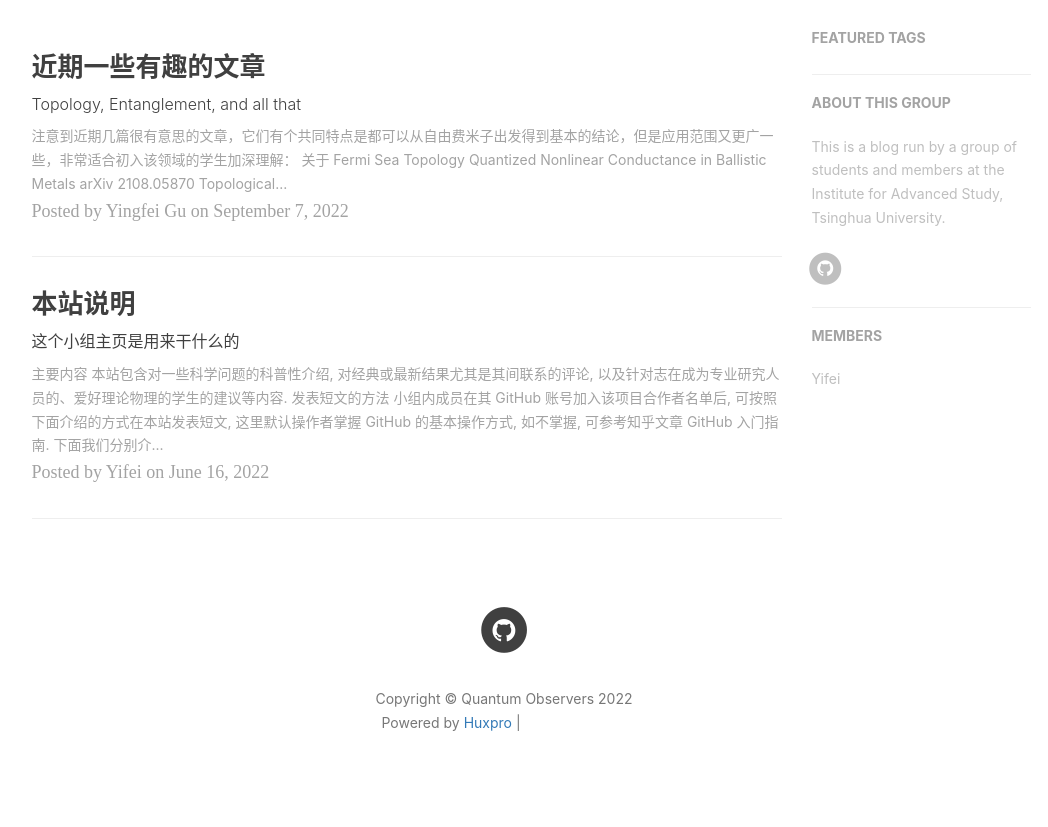
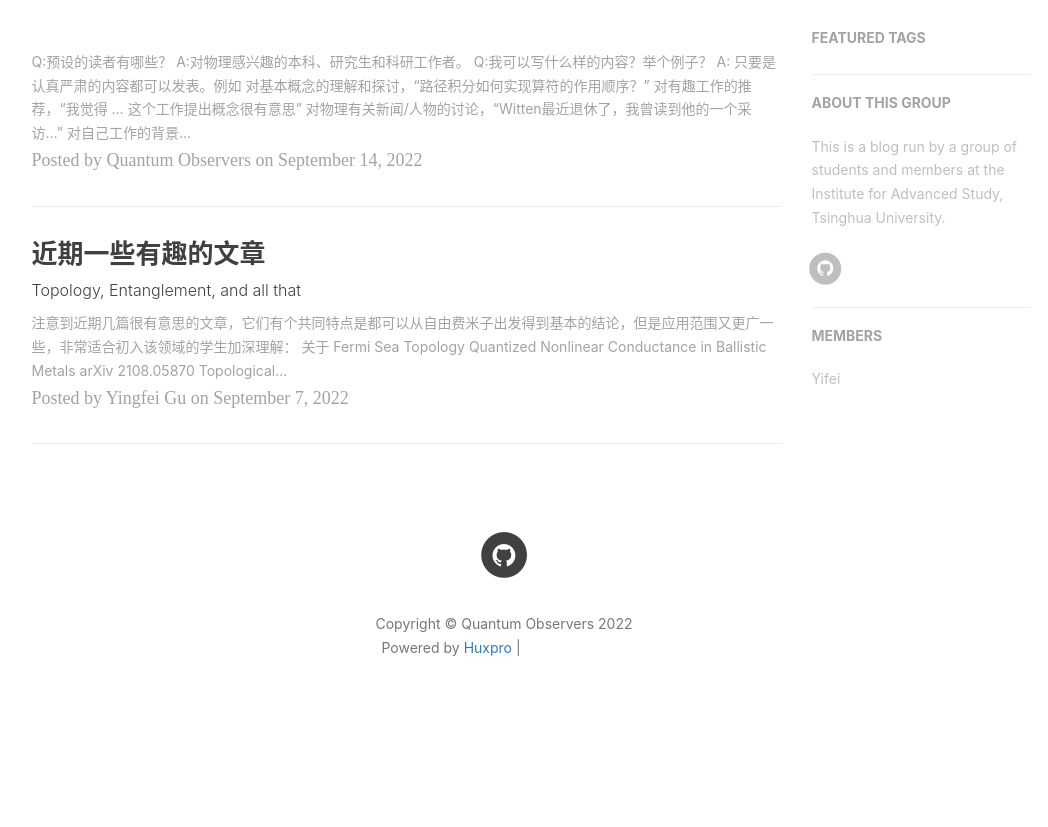
Before and after one commit to QuantumObserverIASTU/QuantumObserverIASTU.github.io, a Jekyll site: the page built from index.html, in a window 1280 px wide. Shown: the part 506-1333 px from the top of the page, without its empty margins (136-1184 px from the left). Built offline with Jekyll 4.4.1, drawn with Linux system fonts in a browser that asks for light colours; nearby versions of some CDN libraries; the list of posts is cut into pages by our own code; comment, search, counter and statistics services are not loaded; after the commit the page ends 1258 px from its top, so only the background shows below that; grey boxes are pictures that could not be loaded.

Commit message:
Update 2022-06-16-test.md

````diff
--- a/_posts/2022-06-16-test.md
+++ b/_posts/2022-06-16-test.md
@@ -1,7 +1,7 @@
 ---
 layout: post
-title: "本站说明"
-subtitle: "这个小组主页是用来干什么的"
+title: "本站发布说明 Q\&A"
+subtitle: "For Contributors"
 author: "Yifei"
 # header-img: "img/post-bg-web.jpg"
 # header-style: text
@@ -11,12 +11,44 @@
   - test
 ---
 
-## 主要内容
+## Q:预设的读者有哪些？
 
-本站包含对一些科学问题的科普性介绍, 对经典或最新结果尤其是其间联系的评论, 以及针对志在成为专业研究人员的、爱好理论物理的学生的建议等内容.
+A:对物理感兴趣的本科、研究生和科研工作者。
 
-## 发表短文的方法
+## Q:我可以写什么样的内容？举个例子？
 
+A: 只要是认真严肃的内容都可以发表。例如
+  * 对基本概念的理解和探讨，“路径积分如何实现算符的作用顺序？”
+  * 对有趣工作的推荐，“我觉得 ... 这个工作提出概念很有意思”
+  * 对物理有关新闻/人物的讨论，“Witten最近退休了，我曾读到他的一个采访...”
+  * 对自己工作的背景介绍。“我最近写了一个文章，是因为思考...的时候想到了..."
+
+## Q:发表短文的方法
+
+A: 初次发表需向 quantumobserver.iastu@gmail.com 申请将其GitHub账号加入项目合作者名单。
+然后在 ``\_posts`` 目录中建立 ``yyyy-mm-dd-title.md`` 的文件, 文件头应为
+
+```md
+---
+layout: post
+title: "This is title"
+subtitle: "This is subtitle"
+author: "Your Name"
+header-img: "img/thisfilename/head.jpg" # if you have a header image. or if you want to have a text style head, see the next line
+# header-style: text
+header-mask: 0.4
+mathjax: true # if you have equations in your article
+tags:
+  - tag1
+  - tag2
+---
+```
+
+正文则使用正常 markdown 语法书写即可.
+
+
+
+ ---
 小组内成员在其 GitHub 账号加入该项目合作者名单后, 可按照下面介绍的方式在本站发表短文, 这里默认操作者掌握 GitHub 的基本操作方式, 如不掌握, 可参考知乎文章 [GitHub 入门指南](https://zhuanlan.zhihu.com/p/337959303). 下面我们分别介绍不进行本地预览与进行本地预览的方式.
 
 ### 不进行本地预览
````
